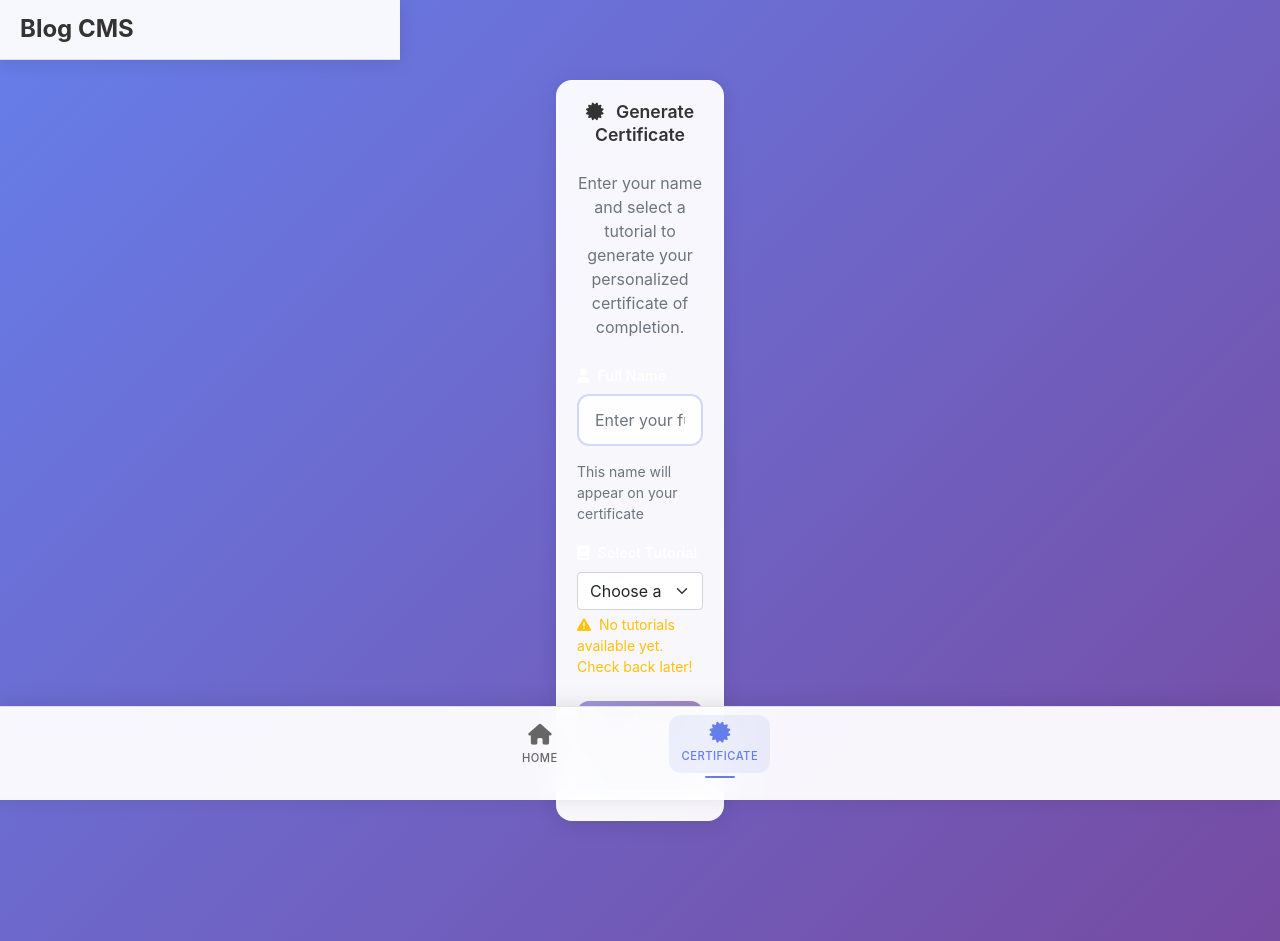
After one commit to julisunkan/blogman, a Flask app: page /certificate in a window 1280 px wide. The commit adds this page. Run offline with Flask 3, Linux system fonts and the light colour scheme.

Commit message:
Add functionality to generate customized certificates for tutorials
Introduces a new route `/certificate` for users to input their name and select a tutorial, and a `/generate_certificate` POST route to process the form data. The footer navigation is updated to replace "Admin" with "Certificate". A new template `certificate_form.html` is created for the certificate generation interface. The `download_certificate` function in `app.py` is updated to rely on Flask's automatic URL decoding for student names.

Replit-Commit-Author: Agent
Replit-Commit-Session-Id: a5721dc3-f4a2-407c-a715-56787a1064e2
Replit-Commit-Checkpoint-Type: intermediate_checkpoint
Replit-Commit-Screenshot-Url: https://storage.googleapis.com/screenshot-production-us-central1/33978e55-22f4-4ccc-a642-3912d0b01c6c/a5721dc3-f4a2-407c-a715-56787a1064e2/uxWStf6

```diff
--- a/app.py
+++ b/app.py
@@ -215,6 +215,40 @@ def admin_settings():
 
     return render_template('admin_settings.html', settings=settings)
 
+@app.route('/certificate')
+def certificate_form():
+    """Display certificate generation form"""
+    posts = Post.query.order_by(Post.created_at.desc()).all()
+    return render_template('certificate_form.html', posts=posts)
+
+@app.route('/generate_certificate', methods=['POST'])
+def generate_certificate():
+    """Process certificate form and redirect to certificate download"""
+    student_name = request.form['student_name'].strip()
+    post_id = request.form['post_id']
+
+    if not student_name:
+        flash('Please enter your full name.', 'error')
+        return redirect(url_for('certificate_form'))
+
+    if not post_id:
+        flash('Please select a tutorial.', 'error')
+        return redirect(url_for('certificate_form'))
+
+    # Validate that post_id is valid and post exists
+    try:
+        post_id = int(post_id)
+        post = Post.query.get(post_id)
+        if not post:
+            flash('Selected tutorial not found.', 'error')
+            return redirect(url_for('certificate_form'))
+    except ValueError:
+        flash('Invalid tutorial selection.', 'error')
+        return redirect(url_for('certificate_form'))
+
+    # Redirect to the existing certificate download route (Flask handles URL encoding)
+    return redirect(url_for('download_certificate', post_id=post_id, student_name=student_name))
+
 @app.route('/manifest.json')
 def serve_manifest():
     """Serve PWA manifest with proper MIME type"""
@@ -231,8 +265,8 @@ def download_certificate(post_id, student_name):
     post = Post.query.get_or_404(post_id)
     settings = get_site_settings()
 
-    # Decode the student name from URL
-    student_name = urllib.parse.unquote(student_name)
+    # Flask automatically decodes the URL path parameter
+    # student_name is already decoded by Flask
     completion_date = datetime.now().strftime('%B %d, %Y')
 
     certificate_html = f"""
--- a/templates/base.html
+++ b/templates/base.html
@@ -84,12 +84,12 @@
                     <i class="fas fa-cog"></i>
                     <span>Settings</span>
                 </a>
-            {% else %}
-                <a href="{{ url_for('admin_login') }}" class="nav-item {{ 'active' if request.endpoint == 'admin_login' }}">
-                    <i class="fas fa-user-shield"></i>
-                    <span>Admin</span>
-                </a>
             {% endif %}
+
+            <a href="{{ url_for('certificate_form') }}" class="nav-item {{ 'active' if request.endpoint == 'certificate_form' }}">
+                <i class="fas fa-certificate"></i>
+                <span>Certificate</span>
+            </a>
         </div>
     </nav>
 
--- /dev/null
+++ b/templates/certificate_form.html
@@ -0,0 +1,78 @@
+{% extends "base.html" %}
+
+{% block title %}Generate Certificate - {{ site_settings.blog_title }}{% endblock %}
+
+{% block content %}
+<div class="row">
+    <div class="col-lg-6 mx-auto">
+        <div class="card blog-card animate__animated animate__fadeInUp">
+            <div class="card-body">
+                <h2 class="card-title text-center mb-4">
+                    <i class="fas fa-certificate text-primary me-2"></i>
+                    Generate Certificate
+                </h2>
+                <p class="text-center text-muted mb-4">
+                    Enter your name and select a tutorial to generate your personalized certificate of completion.
+                </p>
+
+                <form action="{{ url_for('generate_certificate') }}" method="POST">
+                    <div class="mb-3">
+                        <label for="student_name" class="form-label">
+                            <i class="fas fa-user me-2"></i>Full Name
+                        </label>
+                        <input type="text"
+                               class="form-control"
+                               id="student_name"
+                               name="student_name"
+                               placeholder="Enter your full name"
+                               required>
+                        <div class="form-text">This name will appear on your certificate</div>
+                    </div>
+
+                    <div class="mb-4">
+                        <label for="post_id" class="form-label">
+                            <i class="fas fa-book me-2"></i>Select Tutorial
+                        </label>
+                        <select class="form-select" id="post_id" name="post_id" required>
+                            <option value="">Choose a tutorial...</option>
+                            {% for post in posts %}
+                                <option value="{{ post.id }}">{{ post.title }}</option>
+                            {% endfor %}
+                        </select>
+                        {% if not posts %}
+                            <div class="form-text text-warning">
+                                <i class="fas fa-exclamation-triangle me-1"></i>
+                                No tutorials available yet. Check back later!
+                            </div>
+                        {% endif %}
+                    </div>
+
+                    <div class="d-grid">
+                        <button type="submit"
+                                class="btn btn-primary btn-gradient btn-lg"
+                                {% if not posts %}disabled{% endif %}>
+                            <i class="fas fa-download me-2"></i>
+                            Generate Certificate
+                        </button>
+                    </div>
+                </form>
+
+                {% if posts %}
+                    <div class="mt-4 p-3 bg-light rounded">
+                        <h6 class="mb-2">
+                            <i class="fas fa-info-circle text-info me-2"></i>
+                            How it works:
+                        </h6>
+                        <ul class="mb-0 small">
+                            <li>Enter your full name exactly as you want it to appear</li>
+                            <li>Select the tutorial you've completed</li>
+                            <li>Click generate to download your certificate</li>
+                            <li>The certificate will be downloaded as an HTML file</li>
+                        </ul>
+                    </div>
+                {% endif %}
+            </div>
+        </div>
+    </div>
+</div>
+{% endblock %}
```
Also changed, not shown: 1 other file.
